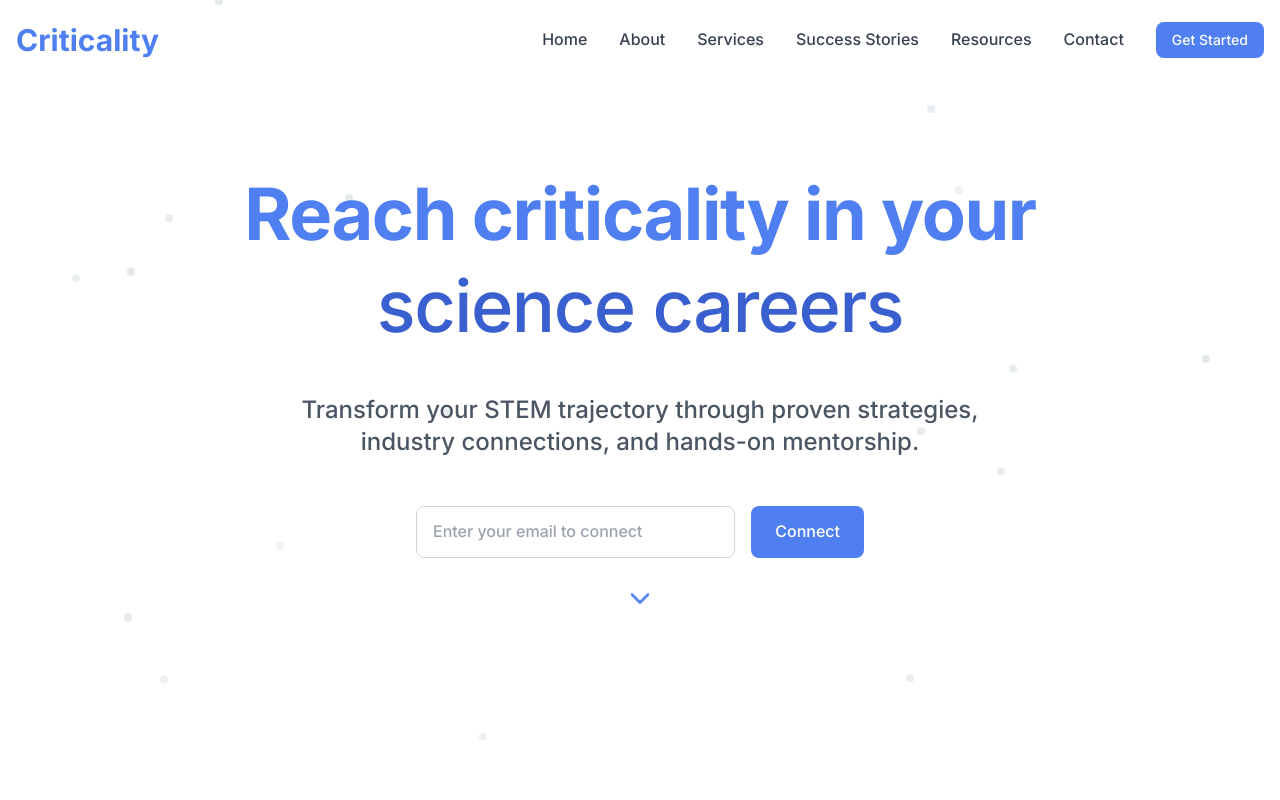
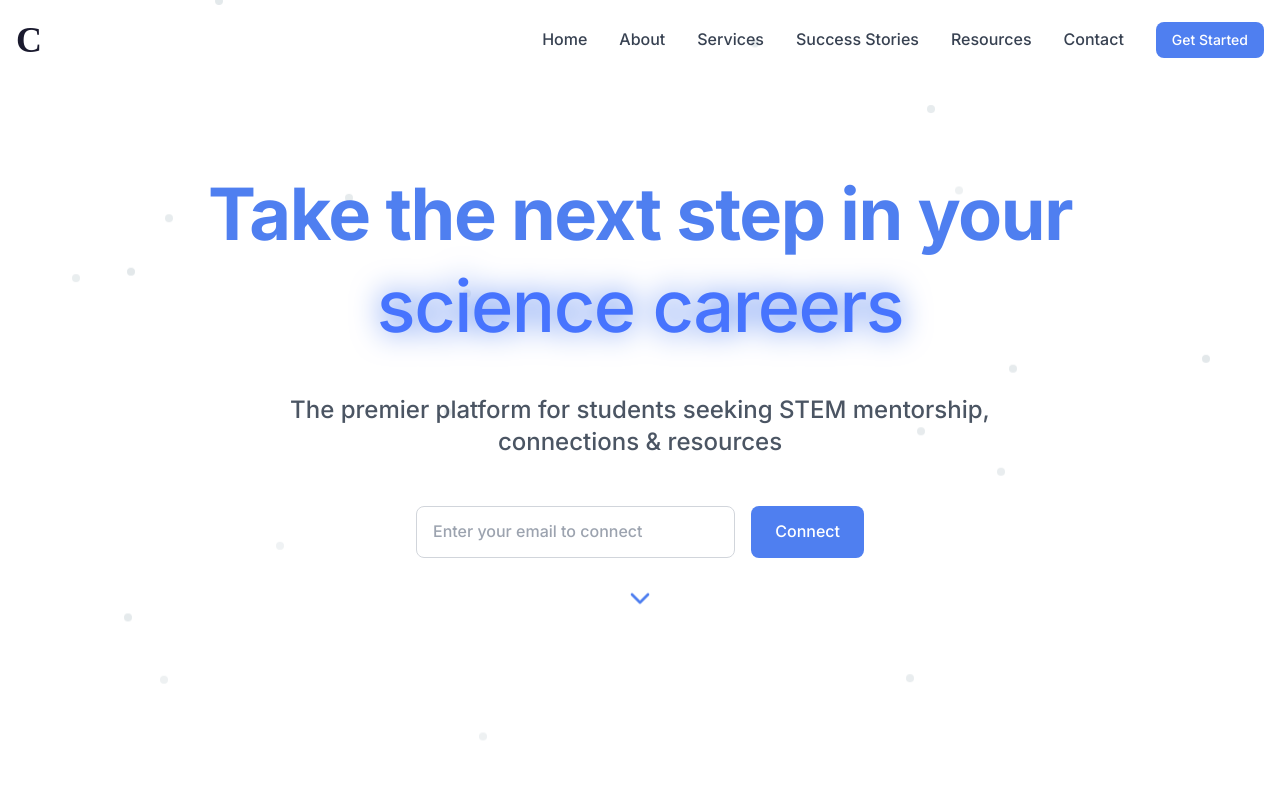
Before and after one commit to swansone4/criticality-stem-consulting, a Next.js app: page / in a window 1280 px wide. Shown: the top 800 px of the page. Built offline with nearby package versions, Linux system fonts and the light colour scheme.

Commit message:
feat: update hero text, logo, and add pulsating animation for dynamic text

```diff
--- a/app/globals.css
+++ b/app/globals.css
@@ -148,6 +148,15 @@
   }
 }
 
+@keyframes pulse-hue {
+  0% {
+    filter: brightness(1.1) drop-shadow(0 0 8px #4F7FF0);
+  }
+  100% {
+    filter: brightness(1.25) drop-shadow(0 0 16px #4F7FF0);
+  }
+}
+
 .animate-fade-in-up {
   animation: fadeInUp 0.6s ease-out;
 }
--- a/app/page.tsx
+++ b/app/page.tsx
@@ -95,15 +95,21 @@ export default function HomePage() {
             animate={{ opacity: 1, y: 0 }}
             transition={{ duration: 0.8 }}
           >
-            Reach criticality in your{' '}
+            Take the next step in your{' '}
             <span className="relative inline-block">
               <div className="h-20 md:h-28 flex items-center justify-center">
                 <motion.div
                   key={currentTextIndex}
                   className="text-primary-600"
                   initial={{ opacity: 0 }}
-                  animate={{ opacity: show ? 1 : 0 }}
+                  animate={{
+                    opacity: show ? 1 : 0,
+                    filter: show ? 'brightness(1.1) drop-shadow(0 0 8px #4F7FF0)' : 'brightness(1)'
+                  }}
                   transition={{ duration: 0.4 }}
+                  style={{
+                    animation: show ? 'pulse-hue 1.2s infinite alternate' : 'none',
+                  }}
                 >
                   {textReelItems[currentTextIndex]}
                 </motion.div>
@@ -117,7 +123,7 @@ export default function HomePage() {
             animate={{ opacity: 1, y: 0 }}
             transition={{ duration: 0.8, delay: 0.2 }}
           >
-            Transform your STEM trajectory through proven strategies, industry connections, and hands-on mentorship.
+            The premier platform for students seeking STEM mentorship, connections & resources
           </motion.p>
 
           {/* Email Form */}
--- a/components/Navigation.tsx
+++ b/components/Navigation.tsx
@@ -40,11 +40,13 @@ export default function Navigation() {
           {/* Logo */}
           <Link href="/" className="flex items-center space-x-2">
             <motion.div
-              className="text-2xl md:text-3xl font-bold text-primary-500"
-              whileHover={{ scale: 1.05 }}
+              className="text-3xl md:text-4xl font-bold text-primary-900 select-none"
+              style={{ fontFamily: 'Old English Text MT, Blackletter, serif', letterSpacing: '-0.05em' }}
+              whileHover={{ scale: 1.08 }}
               transition={{ duration: 0.2 }}
+              aria-label="Home"
             >
-              Criticality
+              C
             </motion.div>
           </Link>
 
```
